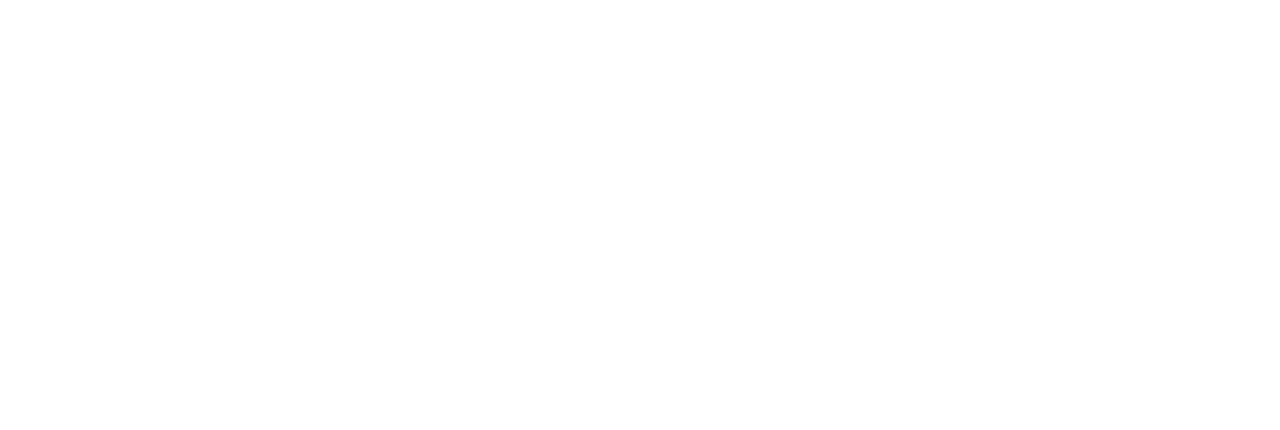
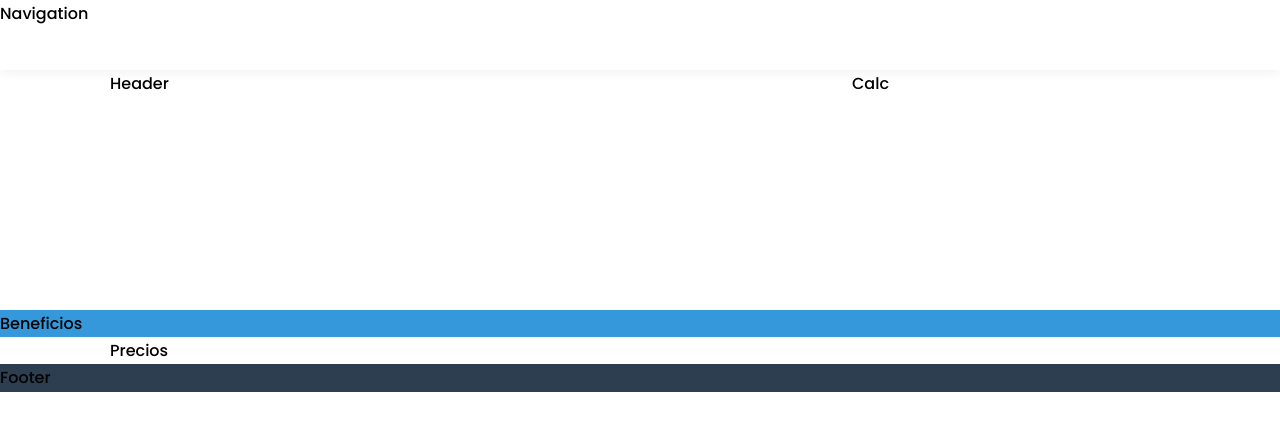
Before and after one commit to PeterDevLATAM/Project-EC-CU, a website: page index.html in a window 1280 px wide. Drawn offline with Linux system fonts and the light colour scheme.

Commit message:
general layout

```diff
--- a/index.html
+++ b/index.html
@@ -15,6 +15,16 @@
   </head>
 
   <body class="container">
+    <div class="navigation-container">Navigation</div>
+    <header class="header-container">
+      <div class="header">Header</div>
+      <div class="calc">Calc</div>
+    </header>
+    <section class="benefits">
+      Beneficios
+    </section>
+    <section class="prices">Precios</section>
+    <footer class="footer">Footer</footer>
 
   </body>
 </html>
--- a/sass/layout/_general-layout.scss
+++ b/sass/layout/_general-layout.scss
@@ -0,0 +1,33 @@
+.container {
+  display: grid;
+  grid-template-columns: [full-start] 1fr repeat(
+      12,
+      [col-start] minmax(max-content, 7rem) [col-end]
+    ) 1fr [full-end];
+  grid-template-rows: 7rem 30vh repeat(3, min-content);
+  grid-column-gap: 2rem;
+}
+.navigation-container {
+  grid-column: full-start/ full-end;
+  box-shadow: 0 3px 1rem rgba(#000, 0.05);
+}
+.header-container{
+    grid-column: col-start 1/ col-end 12;
+    display: grid;
+    grid-template-columns: 70% 30%;
+}
+.header{
+
+}
+.benefits{
+    grid-column: full-start/ full-end;
+    background-color: $color-secondary-1-0;
+}
+
+.prices{
+    grid-column: col-start 1/ col-end 12;
+}
+.footer{
+    grid-column: full-start/ full-end;
+    background-color:$color-secondary-2-0 ;
+}
```
Also changed, not shown: css/style.css.
